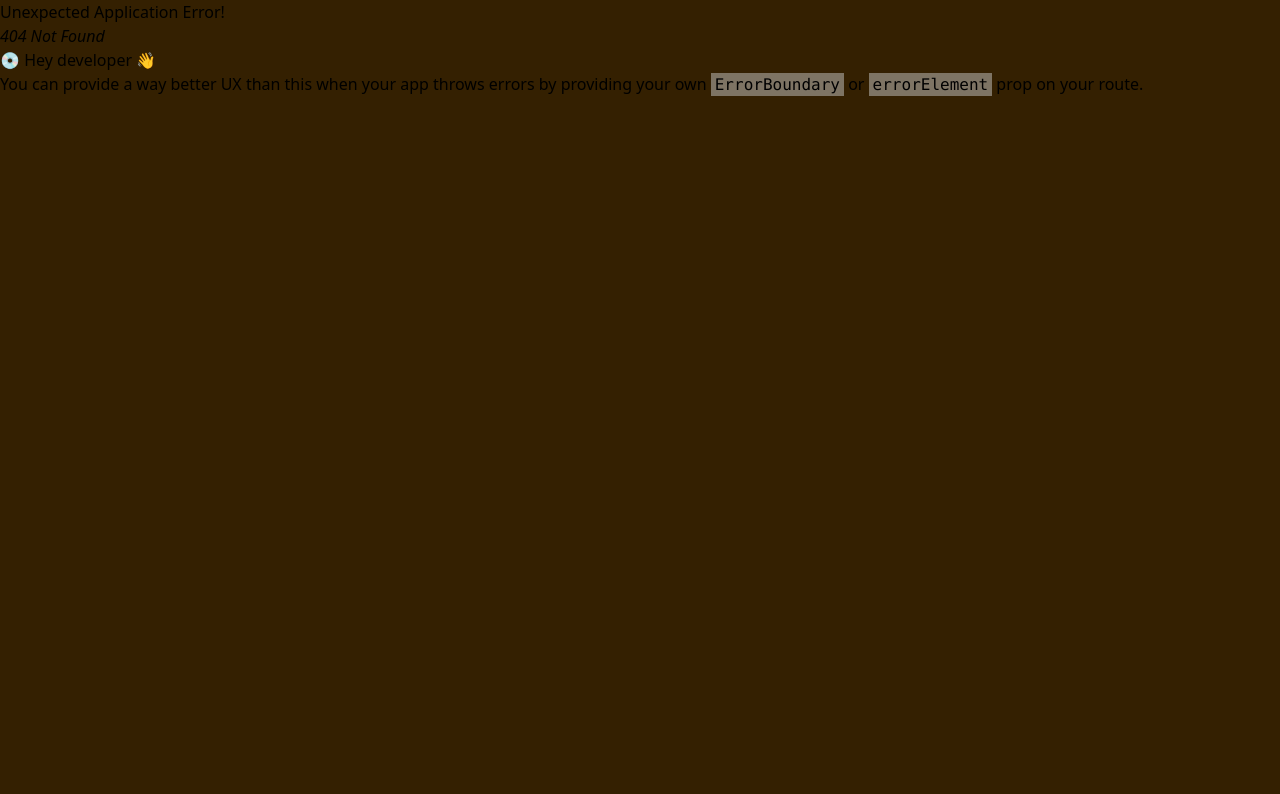
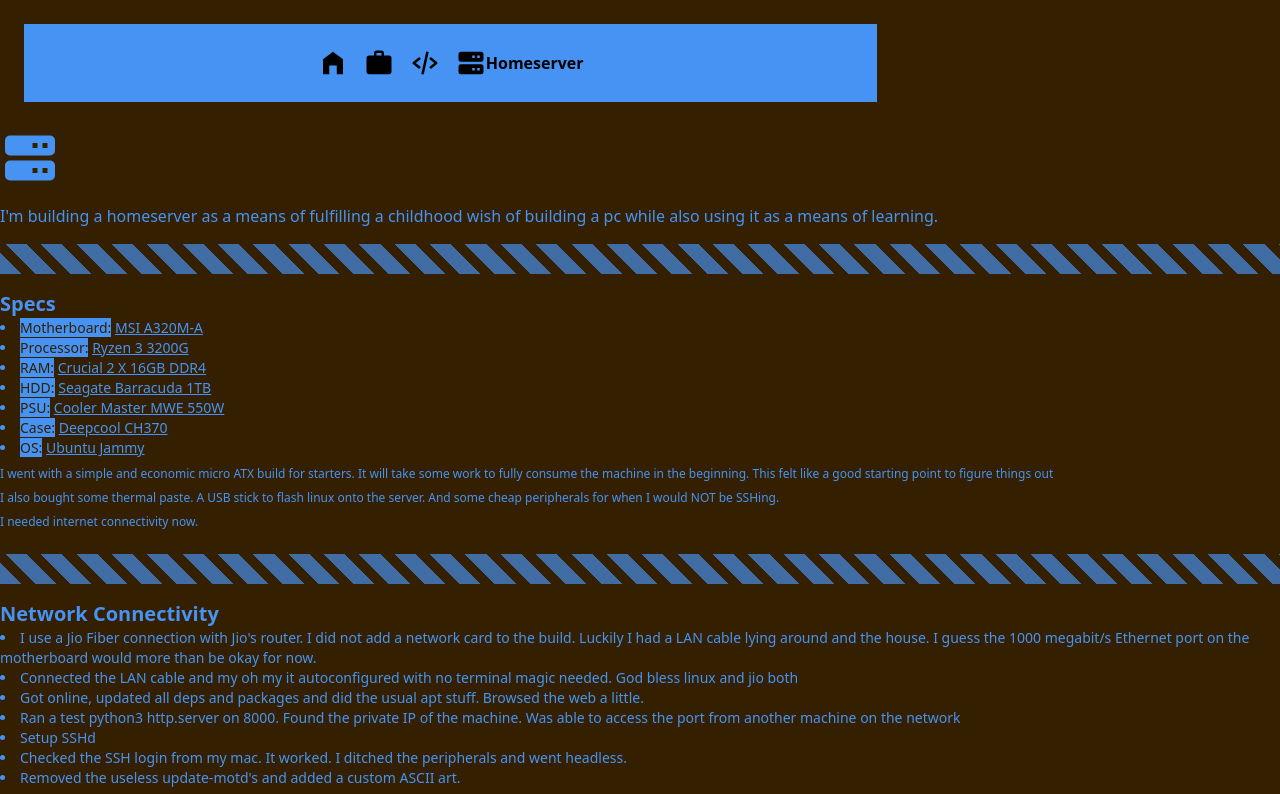
Before and after one commit to karanehra/karanehra.github.io, a React (Create React App) app: page /homeserver in a window 1280 px wide. Before the commit this address had no page. Shown: the top 794 px of the page. Built offline with nearby package versions, Linux system fonts and the light colour scheme.

Commit message:
adds the homeserver tab

```diff
--- a/package.json
+++ b/package.json
@@ -12,6 +12,7 @@
     "@types/react-dom": "^18.2.6",
     "react": "^18.2.0",
     "react-dom": "^18.2.0",
+    "react-icons": "^4.10.1",
     "react-router-dom": "^6.14.1",
     "react-scripts": "5.0.1",
     "typescript": "^4.9.5",
--- a/src/Career.tsx
+++ b/src/Career.tsx
@@ -17,10 +17,35 @@ const Careeer = () => {
       <Divider />
 
       <BgColorText className="text-3xl text-primary font-black">
+        Celigo
+      </BgColorText>
+      <h3 className="text-xl text-primary font-bold">
+        Senior Backend Engineer
+      </h3>
+      <h3 className="text-xs text-primary mb-2">July '23 - Current</h3>
+
+      <ul className="list-inside list-disc">
+        <li className="text-primary text-sm">
+          Working on{" "}
+          <a
+            href="https://integrator.io"
+            className="underline"
+            target="_blank"
+            rel="noopener noreferrer"
+          >
+            integrator.io
+          </a>{" "}
+          and related services
+        </li>
+      </ul>
+
+      <Divider />
+
+      <BgColorText className="text-3xl text-primary font-black">
         Affinidi India
       </BgColorText>
       <h3 className="text-xl text-primary font-bold">Full Stack Engineer</h3>
-      <h3 className="text-xs text-primary mb-2">November 22 - Current</h3>
+      <h3 className="text-xs text-primary mb-2">November '22 - July '23</h3>
 
       <ul className="list-inside list-disc">
         <li className="text-primary text-sm">
@@ -80,7 +105,9 @@ const Careeer = () => {
       <h3 className="text-xl text-primary font-bold">
         Software Development Engineer 2
       </h3>
-      <h3 className="text-xs text-primary mb-2">September 21 - November 22</h3>
+      <h3 className="text-xs text-primary mb-2">
+        September '21 - November '22
+      </h3>
 
       <ul className="list-inside list-disc">
         <li className="text-primary text-sm">
@@ -143,7 +170,7 @@ const Careeer = () => {
       <h3 className="text-xl text-primary font-bold">
         Senior Software Engineer
       </h3>
-      <h3 className="text-xs text-primary mb-2">July 19 - September 21</h3>
+      <h3 className="text-xs text-primary mb-2">July '19 - September '21</h3>
 
       <ul className="list-disc list-inside">
         <li className="text-primary text-sm">
--- /dev/null
+++ b/src/Homeserver.tsx
@@ -0,0 +1,186 @@
+import { useState } from "react";
+import Layout from "./components/Layout";
+import { BiSolidServer, BiLink } from "react-icons/bi";
+import Divider from "./components/Divider";
+import BgColorSpan from "./components/BgColorSpan";
+import SSHGraphic from "./assets/ssh.png";
+
+const HomeServer = () => {
+  return (
+    <Layout>
+      <h1 className="text-6xl text-primary mb-4 font-black">
+        <BiSolidServer />
+      </h1>
+
+      <p className="text-md text-primary ">
+        I'm building a homeserver as a means of fulfilling a childhood wish of
+        building a pc while also using it as a means of learning.
+      </p>
+
+      <Divider />
+
+      <h3 className="text-xl text-primary font-bold">Specs</h3>
+
+      <ul className="list-inside list-disc">
+        <li className="text-primary text-sm">
+          <BgColorSpan noXPad={true}>Motherboard:</BgColorSpan>{" "}
+          <a
+            className="underline"
+            target="_blank"
+            rel="noopener noreferrer"
+            href="https://www.amazon.in/gp/product/B083GK2GXR"
+          >
+            MSI A320M-A{" "}
+          </a>
+        </li>
+        <li className="text-primary text-sm">
+          <BgColorSpan noXPad={true}>Processor:</BgColorSpan>{" "}
+          <a
+            className="underline"
+            target="_blank"
+            rel="noopener noreferrer"
+            href="https://www.amazon.in/gp/product/B07STGHZK8"
+          >
+            Ryzen 3 3200G
+          </a>
+        </li>
+        <li className="text-primary text-sm">
+          <BgColorSpan noXPad={true}>RAM:</BgColorSpan>{" "}
+          <a
+            className="underline"
+            target="_blank"
+            rel="noopener noreferrer"
+            href="https://www.amazon.in/gp/product/B08C56GZGK"
+          >
+            Crucial 2 X 16GB DDR4
+          </a>
+        </li>
+        <li className="text-primary text-sm">
+          <BgColorSpan noXPad={true}>HDD:</BgColorSpan>{" "}
+          <a
+            className="underline"
+            target="_blank"
+            rel="noopener noreferrer"
+            href="https://www.amazon.in/gp/product/B01LNJBA2I"
+          >
+            Seagate Barracuda 1TB
+          </a>
+        </li>
+        <li className="text-primary text-sm">
+          <BgColorSpan noXPad={true}>PSU:</BgColorSpan>{" "}
+          <a
+            className="underline"
+            target="_blank"
+            rel="noopener noreferrer"
+            href="https://www.amazon.in/gp/product/B08H5QR9FL"
+          >
+            Cooler Master MWE 550W
+          </a>
+        </li>
+        <li className="text-primary text-sm">
+          <BgColorSpan noXPad={true}>Case:</BgColorSpan>{" "}
+          <a
+            className="underline"
+            target="_blank"
+            rel="noopener noreferrer"
+            href="https://www.amazon.in/gp/product/B0BJ646MXJ"
+          >
+            Deepcool CH370
+          </a>
+        </li>
+        <li className="text-primary text-sm">
+          <BgColorSpan noXPad={true}>OS:</BgColorSpan>{" "}
+          <a
+            className="underline"
+            target="_blank"
+            rel="noopener noreferrer"
+            href="https://releases.ubuntu.com/jammy/"
+          >
+            Ubuntu Jammy
+          </a>
+        </li>
+      </ul>
+
+      <h3 className="text-xs text-primary my-2">
+        I went with a simple and economic micro ATX build for starters. It will
+        take some work to fully consume the machine in the beginning. This felt
+        like a good starting point to figure things out
+      </h3>
+
+      <h3 className="text-xs text-primary mb-2">
+        I also bought some thermal paste. A USB stick to flash linux onto the
+        server. And some cheap peripherals for when I would NOT be SSHing.
+      </h3>
+
+      <h3 className="text-xs text-primary mb-2">
+        I needed internet connectivity now.
+      </h3>
+
+      <Divider />
+
+      <h3 className="text-xl text-primary font-bold">Network Connectivity</h3>
+      <ul className="list-inside list-disc">
+        <li className="text-primary text-sm">
+          I use a Jio Fiber connection with Jio's router. I did not add a
+          network card to the build. Luckily I had a LAN cable lying around and
+          the house. I guess the 1000 megabit/s Ethernet port on the motherboard
+          would more than be okay for now.
+        </li>
+        <li className="text-primary text-sm">
+          Connected the LAN cable and my oh my it autoconfigured with no
+          terminal magic needed. God bless linux and jio both
+        </li>
+        <li className="text-primary text-sm">
+          Got online, updated all deps and packages and did the usual apt stuff.
+          Browsed the web a little.
+        </li>
+        <li className="text-primary text-sm">
+          Ran a test python3 http.server on 8000. Found the private IP of the
+          machine. Was able to access the port from another machine on the
+          network
+        </li>
+        <li className="text-primary text-sm">Setup SSHd</li>
+        <li className="text-primary text-sm">
+          Checked the SSH login from my mac. It worked. I ditched the
+          peripherals and went headless.
+        </li>
+        <li className="text-primary text-sm">
+          Removed the useless update-motd's and added a custom ASCII art.
+        </li>
+        <div className="flex flex-col justify-center items-center p-2">
+          <img src={SSHGraphic} alt="" className="mb-2" />
+          <span className="text-primary text-center text-xs w-4/5">
+            Chimera: the greek mythology monster with "a lions head, a goats
+            body and a serpent's tail"
+          </span>
+        </div>
+        <li className="text-primary text-sm">
+          I now had a machine at my disposal.
+        </li>
+      </ul>
+
+      <Divider />
+
+      <h3 className="text-xl text-primary font-bold">Future Plans</h3>
+      <ul className="list-inside list-disc">
+        <li className="text-primary text-sm">Adding a Static Public IP</li>
+        <li className="text-primary text-sm">Setup RAID</li>
+        <li className="text-primary text-sm">Setup Kali</li>
+        <li className="text-primary text-sm">Setup Jenkins</li>
+        <li className="text-primary text-sm">Setup Grafana and Prometheus</li>
+        <li className="text-primary text-sm">
+          Build a variety of storage solutions like Mongo and PostgreSQL and
+          make them publicly accessible
+        </li>
+        <li className="text-primary text-sm">
+          Add a UPS to the setup to add more resilience. The power is spotty in
+          Bangalore sometimes
+        </li>
+      </ul>
+
+      <Divider />
+    </Layout>
+  );
+};
+
+export default HomeServer;
--- a/src/components/BgColorSpan.tsx
+++ b/src/components/BgColorSpan.tsx
@@ -2,13 +2,18 @@ import { PropsWithChildren } from "react";
 
 interface IBgColorSpanProps extends PropsWithChildren {
   className?: string;
+  noXPad?: boolean;
 }
 
 const BgColorSpan = (props: IBgColorSpanProps) => {
-  const { children, className } = props;
+  const { children, className, noXPad = false } = props;
 
   return (
-    <span className={`bg-primary text-secondary w-fit px-2 ${className}`}>
+    <span
+      className={`bg-primary text-secondary w-fit ${
+        noXPad ? "px-0" : "px-2"
+      } ${className}`}
+    >
       {children}
     </span>
   );
--- a/src/components/Layout.tsx
+++ b/src/components/Layout.tsx
@@ -3,9 +3,14 @@ import Navbar from "./Navbar";
 
 const Layout = (props: PropsWithChildren) => {
   return (
-    <div className="bg-secondary w-screen h-screen md:max-w-7xl mx-auto flex">
+    <div
+      className="bg-secondary w-screen h-screen md:max-w-7xl mx-auto flex"
+      style={{ height: "100svh" }}
+    >
       <Navbar />
-      <div className="mx-auto flex flex-col mt-16 px-4 pb-4 grow md:px-0 md:mt-32 md:w-2/3">{props.children}</div>
+      <div className="mx-auto flex flex-col mt-16 px-4 pb-4 grow md:px-0 md:mt-32 md:w-2/3">
+        {props.children}
+      </div>
     </div>
   );
 };
--- a/src/components/Navbar.tsx
+++ b/src/components/Navbar.tsx
@@ -1,4 +1,6 @@
 import { useLocation, useNavigate } from "react-router-dom";
+import { MdWork, MdHomeFilled } from "react-icons/md";
+import { BiCodeAlt, BiSolidServer } from "react-icons/bi";
 
 const links = [
   { url: "/", name: "Home" },
@@ -12,18 +14,27 @@ const Navbar = () => {
 
   return (
     <nav className="fixed top-0 w-full left-0">
-      <div className="bg-primary text-center mx-auto flex justify-center w-full p-2 md:p-6 md:w-2/3 md:m-6">
-        {links.map((link, idx) => (
-          <div
-            className={`text-secondary font-sans tracking-wide uppercase font-bold hover:bg-secondary hover:text-primary py-2 px-4 cursor-pointer ${
-              pathname === link.url ? "font-black underline" : ""
-            }`}
-            key={idx}
-            onClick={() => navigate(link.url)}
-          >
-            {link.name}
-          </div>
-        ))}
+      <div className="bg-primary text-center mx-auto flex justify-center w-full p-2 md:p-6 md:w-2/3 md:m-6 gap-4">
+        <a href="/" className="flex items-center">
+          <MdHomeFilled size={30} />
+          {pathname === "/" && <div className="font-bold">Home</div>}
+        </a>
+        <a href="/career" className="flex items-center">
+          <MdWork size={30} />
+          {pathname === "/career" && <div className="font-bold">Career</div>}
+        </a>
+        <a href="/projects" className="flex items-center">
+          <BiCodeAlt size={30} />
+          {pathname === "/projects" && (
+            <div className="font-bold">Projects</div>
+          )}
+        </a>
+        <a href="/homeserver" className="flex items-center">
+          <BiSolidServer size={30} />
+          {pathname === "/homeserver" && (
+            <div className="font-bold">Homeserver</div>
+          )}
+        </a>
       </div>
     </nav>
   );
--- a/src/index.tsx
+++ b/src/index.tsx
@@ -12,6 +12,7 @@ import {
 import Home from "./Home";
 import Projects from "./Projects";
 import Careeer from "./Career";
+import HomeServer from "./Homeserver";
 
 const router = createBrowserRouter([
   {
@@ -26,6 +27,10 @@ const router = createBrowserRouter([
     path: "/career",
     element: <Careeer />,
   },
+  {
+    path: "/homeserver",
+    element: <HomeServer />,
+  },
 ]);
 
 const root = ReactDOM.createRoot(
```
Also changed, not shown: src/setupTests.ts (+1 -1 lines), index.js (added), src/assets/ssh.png (added), 14 other files (tests, documents, lock files or other folders).
